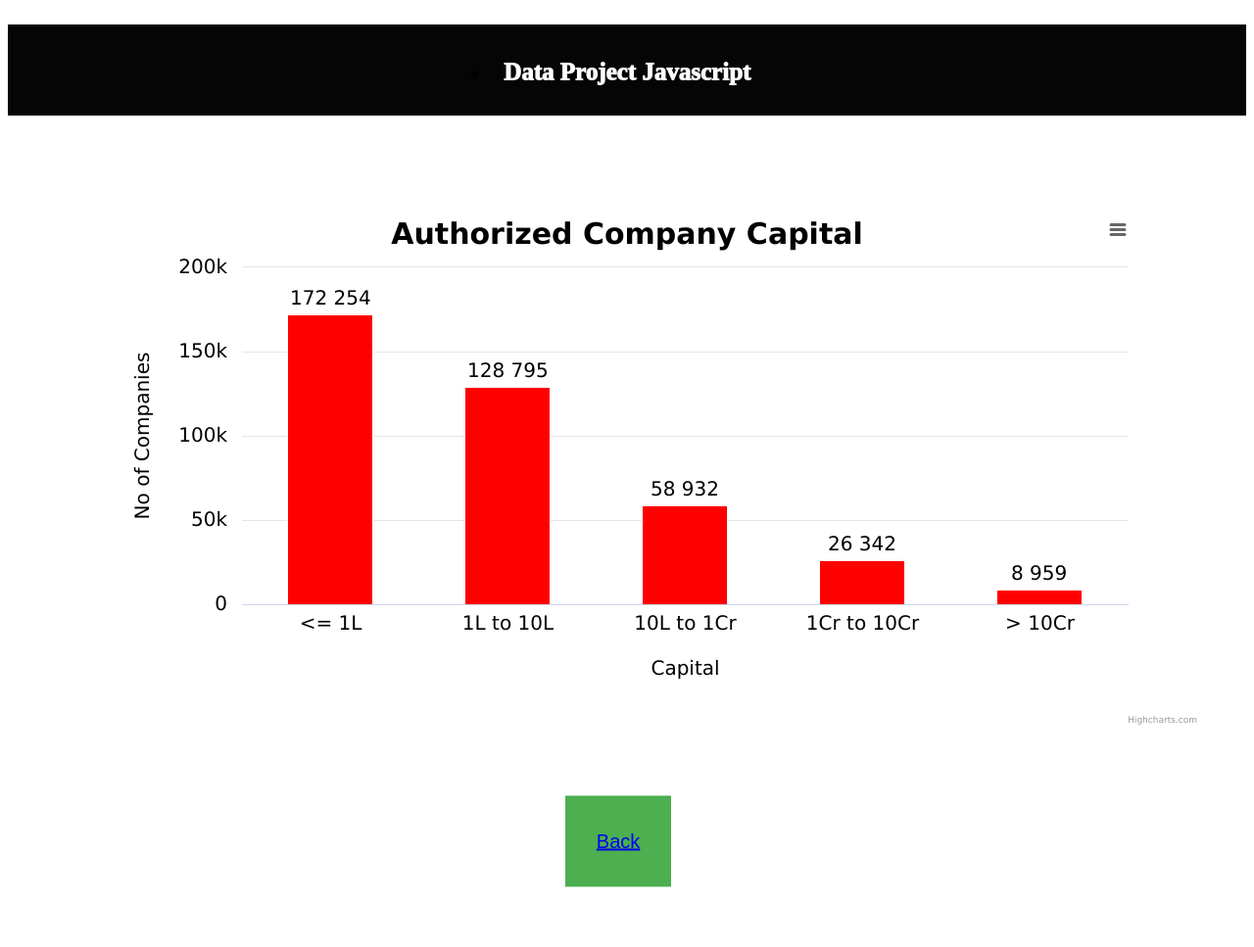
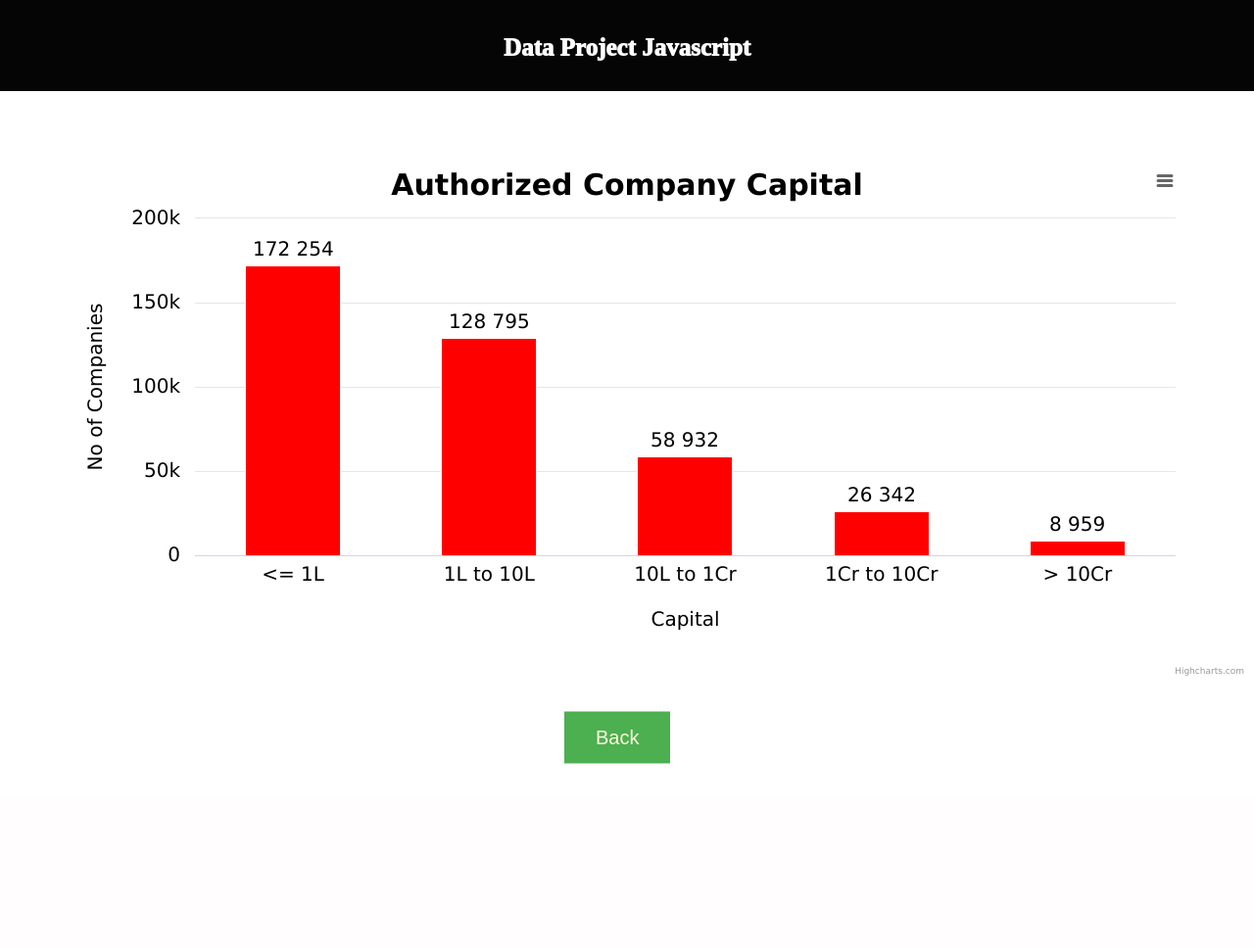
Before and after one commit to amanmountblue/dataproject-javascript, a PHP site: page /plot_1.html in a window 1280 px wide. Shown: the whole page at 98% size. After the commit the page ends 780 px from the top, so only its background shows below. Run offline with PHP 8.4, Linux system fonts and the light colour scheme.

Commit message:
Update style.css

```diff
--- a/style.css
+++ b/style.css
@@ -1,4 +1,4 @@
-\
+
 *{
     margin: 0px;
     padding: 0px;
@@ -10,7 +10,7 @@
 .button {
     background-color: #4CAF50;
     border: none;
-    color: white;
+    color: black;
     padding: 15px 32px;
     text-align: center;
     text-decoration: none;
@@ -18,14 +18,15 @@
     font-size: 20px;
     cursor: pointer;
     justify-content: center;
-
+  }
+  .button :nth-child(1){
+      color: cornsilk;
   }
 .container {
-  height: 200px;
+  height: 120px;
   position: relative;
 
 }
-
 .vertical-center {
   margin: 0;
   position: absolute;
@@ -48,9 +49,6 @@
     font-style: bold;
 
 }
-
-
-
 .question-container {
 	padding: 40px 100px;
 	margin: 1%  auto 20px auto;
```
